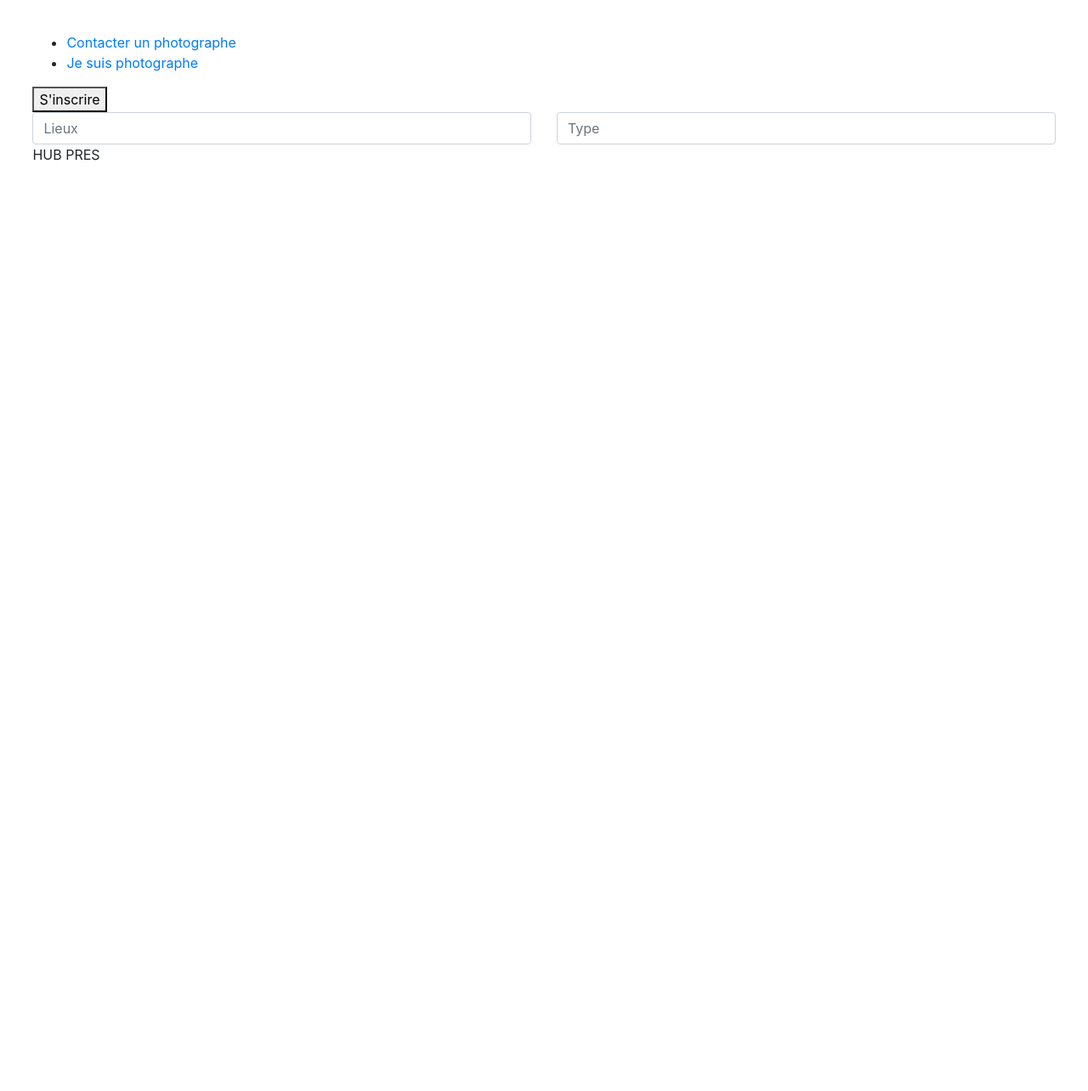
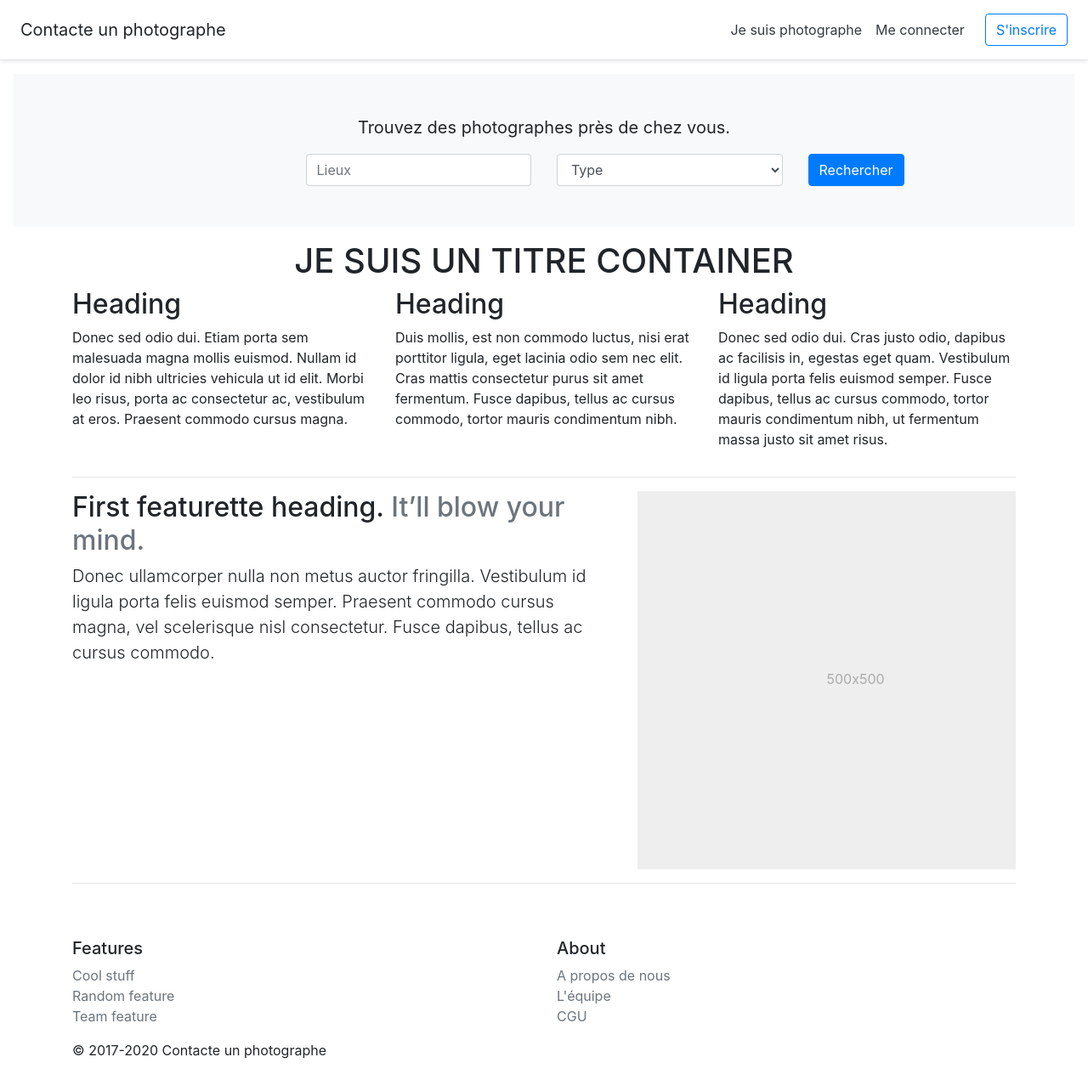
Before and after one commit to HienN87/contact-photo, a React (Create React App) app: page / in a window 1280 px wide. Shown: the top 1284 px of the page at 85% size. Before the commit the page ends 800 px from the top, so only its background shows below. Built offline with nearby package versions, Linux system fonts and the light colour scheme.

Commit message:
add 2 news components -> container, footer and update of main page style

```diff
--- a/src/App.css
+++ b/src/App.css
@@ -1,7 +1,3 @@
-body{
-  padding: 3%;
-}
-
 .App-logo {
   height: 40vmin;
   pointer-events: none;
--- a/src/App.js
+++ b/src/App.js
@@ -2,6 +2,8 @@ import React from 'react';
 import './App.css';
 import Menu from './components/menu/menu'
 import RechercheForm from './components/rechercheForm/rechercheForm'
+import Footer from './components/footer/footer'
+import Container from './components/container/container'
 
 function App() {
   return (
@@ -10,7 +12,9 @@ function App() {
 
       <RechercheForm />
 
-      <div className="hub-pres">HUB PRES</div>
+      <Container />
+
+      <Footer />
     </div >
   );
 }
--- /dev/null
+++ b/src/components/container/container.jsx
@@ -0,0 +1,43 @@
+import React, { Component } from 'react'
+
+class Menu extends Component {
+
+  render() {
+    return (
+      <div class="container marketing">
+        <h1 class="text-center">JE SUIS UN TITRE CONTAINER</h1>
+        <div class="row">
+          <div class="col-lg-4">
+            <h2>Heading</h2>
+            <p>Donec sed odio dui. Etiam porta sem malesuada magna mollis euismod. Nullam id dolor id nibh ultricies vehicula ut id elit. Morbi leo risus, porta ac consectetur ac, vestibulum at eros. Praesent commodo cursus magna.</p>
+          </div>
+          <div class="col-lg-4"><h2>Heading</h2>
+            <p>Duis mollis, est non commodo luctus, nisi erat porttitor ligula, eget lacinia odio sem nec elit. Cras mattis consectetur purus sit amet fermentum. Fusce dapibus, tellus ac cursus commodo, tortor mauris condimentum nibh.</p>
+          </div>
+          <div class="col-lg-4"><h2>Heading</h2>
+            <p>Donec sed odio dui. Cras justo odio, dapibus ac facilisis in, egestas eget quam. Vestibulum id ligula porta felis euismod semper. Fusce dapibus, tellus ac cursus commodo, tortor mauris condimentum nibh, ut fermentum massa justo sit amet risus.</p>
+          </div>
+        </div>
+
+        <hr class="featurette-divider" />
+
+        <div class="row featurette">
+          <div class="col-md-7">
+            <h2 class="featurette-heading">First featurette heading. <span class="text-muted">It’ll blow your mind.</span></h2>
+            <p class="lead">Donec ullamcorper nulla non metus auctor fringilla. Vestibulum id ligula porta felis euismod semper. Praesent commodo cursus magna, vel scelerisque nisl consectetur. Fusce dapibus, tellus ac cursus commodo.</p>
+          </div>
+          <div class="col-md-5">
+            <svg class="bd-placeholder-img bd-placeholder-img-lg featurette-image img-fluid mx-auto" width="500" height="500" xmlns="http://www.w3.org/2000/svg" preserveAspectRatio="xMidYMid slice" focusable="false" role="img" aria-label="Placeholder: 500x500"><title>Placeholder</title><rect width="100%" height="100%" fill="#eee"></rect><text x="50%" y="50%" fill="#aaa" dy=".3em">500x500</text></svg>
+          </div>
+        </div>
+
+        <hr class="featurette-divider" />
+
+      </div>
+    )
+
+  }
+
+}
+
+export default Menu;
--- /dev/null
+++ b/src/components/footer/footer.jsx
@@ -0,0 +1,33 @@
+import React, { Component } from 'react'
+
+class Footer extends Component {
+
+  render() {
+    return (
+      <footer class="container py-5">
+        <div class="row">
+          <div class="col-6 col-md">
+            <h5>Features</h5>
+            <ul class="list-unstyled text-small">
+              <li><a class="text-muted" href="#">Cool stuff</a></li>
+              <li><a class="text-muted" href="#">Random feature</a></li>
+              <li><a class="text-muted" href="#">Team feature</a></li>
+            </ul>
+          </div>
+          <div class="col-6 col-md">
+            <h5>About</h5>
+            <ul class="list-unstyled text-small">
+              <li><a class="text-muted" href="#">A propos de nous</a></li>
+              <li><a class="text-muted" href="#">L'équipe</a></li>
+              <li><a class="text-muted" href="#">CGU</a></li>
+            </ul>
+          </div>
+        </div>
+        <p>© 2017-2020 Contacte un photographe</p>
+      </footer>
+    )
+  }
+
+}
+
+export default Footer;
--- a/src/components/menu/menu.jsx
+++ b/src/components/menu/menu.jsx
@@ -5,13 +5,14 @@ class Menu extends Component {
 
   render() {
     return (
-      <div>
-        <ul>
-          <li><a href="#">Contacter un photographe</a></li>
-          <li><a href="#">Je suis photographe</a></li>
-        </ul>
-        <button>S'inscrire</button>
-      </div >
+      <div class="d-flex flex-column flex-md-row align-items-center p-3 px-md-4 mb-3 bg-white border-bottom shadow-sm">
+        <h5 class="my-0 mr-md-auto font-weight-normal">Contacte un photographe</h5>
+        <nav class="my-2 my-md-0 mr-md-3">
+          <a class="p-2 text-dark" href="#">Je suis photographe</a>
+          <a class="p-2 text-dark" href="#">Me connecter</a>
+        </nav>
+        <a class="btn btn-outline-primary" href="#">S'inscrire</a>
+      </div>
     )
   }
 
--- a/src/components/rechercheForm/rechercheForm.jsx
+++ b/src/components/rechercheForm/rechercheForm.jsx
@@ -5,18 +5,30 @@ class RechercheForm extends Component {
 
   render() {
     return (
-      <div>
+      <div class="position-relative overflow-hidden p-3 p-md-5 m-md-3 text-center bg-light">
+        <p class="lead font-weight-normal">Trouvez des photographes près de chez vous.</p>
+        <div class="product-device shadow-sm d-none d-md-block"></div>
+        <div class="product-device product-device-2 shadow-sm d-none d-md-block"></div>
         <form>
           <div class="row">
+            <div class="col"> </div>
             <div class="col">
               <input type="text" class="form-control" placeholder="Lieux" />
             </div>
             <div class="col">
-              <input type="text" class="form-control" placeholder="Type" />
+              <select id="inputState" class="form-control">
+                <option selected>Type</option>
+                <option>Mariage</option>
+                <option>Portrait</option>
+                <option>Voyage</option>
+              </select>
+            </div>
+            <div class="col">
+              <button type="button" class="btn btn-primary float-left">Rechercher</button>
             </div>
           </div>
         </form>
-      </div >
+      </div>
     )
   }
 }
```
